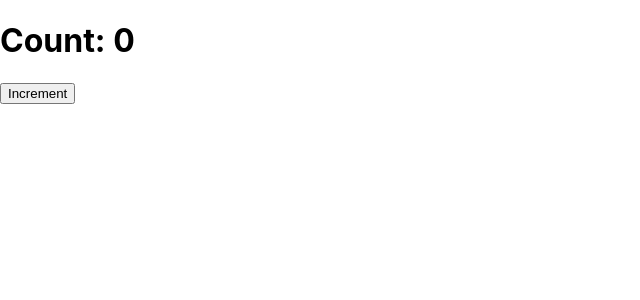
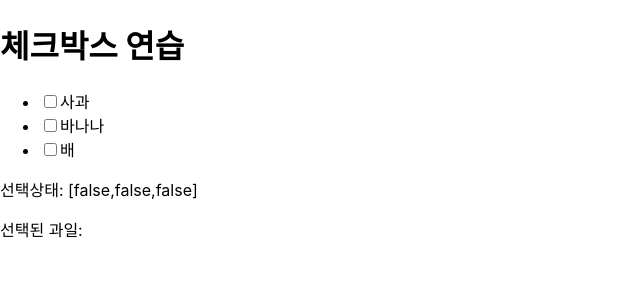
Before and after one commit to TaYaKi71751/react-01, a React (Create React App) app: page / in a window 1280 px wide. Shown: the top 300 px of the page, without its empty margins (0-640 px from the left). Built offline with nearby package versions, Linux system fonts and the light colour scheme.

Commit message:
Add checkbox example

```diff
--- a/src/App.js
+++ b/src/App.js
@@ -1,29 +1,55 @@
-import React, { useState, useEffect } from 'react';
+import { useState } from "react";
+const fruits = ["사과", "바나나", "배"];
 
-function EffectExample() {
-  const [count, setCount] = useState(0);
 
-  // 항상 실행됨 (렌더링될 때마다)
-  useEffect(() => {
-    console.log('항상 실행됨');
-  });
+function CheckboxList() {
+  const [selecteds, setSelecteds] = useState(
+    new Array(fruits.length).fill(false)
+  );
 
-  // 처음 한 번만 실행됨 (마운트 시)
-  useEffect(() => {
-    console.log('처음 한 번만 실행됨');
-  }, []);
 
-  // count가 변경될 때 실행됨
-  useEffect(() => {
-    console.log('count가 변경될 때 실행됨');
-  }, [count]);
+  const toggleFruitSelected = (index) => {
+    const newSelecteds = selecteds.map((el, _index) =>
+      _index === index ? !el : el
+    );
+    setSelecteds(newSelecteds);
+  };
+
+
+//사용자가 선택한 과일만 가져오기
+  const selectedFruits = selecteds
+    .map((el, index) => (el ? fruits[index] : null))
+    .filter((el) => el);
+
 
   return (
     <div>
-      <h1>Count: {count}</h1>
-      <button onClick={() => setCount(prev => prev + 1)}>Increment</button>
+      <h1 className="font-bold">체크박스 연습</h1>
+      <ul>
+        {fruits.map((fruit, index) => (
+          <li key={index}>
+            <label className="cursor-pointer flex items-center gap-x-3">
+              <input
+                type="checkbox"
+                checked={selecteds[index]}
+                onChange={() => toggleFruitSelected(index)}
+              />
+              {fruit}
+            </label>
+          </li>
+        ))}
+      </ul>
+      <p>선택상태: {JSON.stringify(selecteds)}</p>
+      <p>선택된 과일: {selectedFruits.join(", ")}</p>
     </div>
   );
 }
 
-export default EffectExample;
+
+export default function App() {
+  return (
+    <div className="p-4">
+      <CheckboxList />
+    </div>
+  );
+}
```
